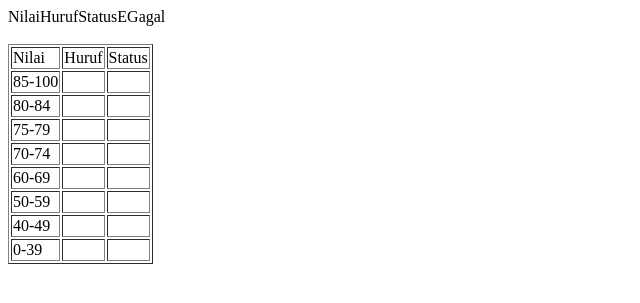
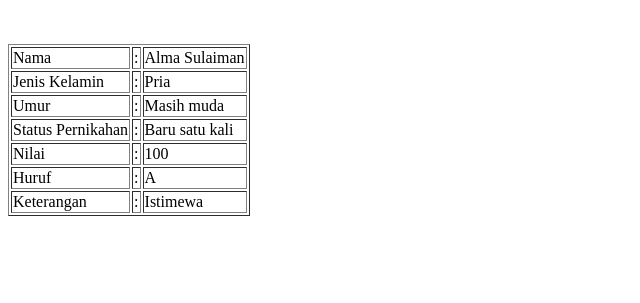
Before and after one commit to alsdoto/PemrogramanWeb, a PHP site: page /TugasPertemuan3.php in a window 1280 px wide. Shown: the top 303 px of the page, without its empty margins (0-640 px from the left). Run offline with PHP 8.4, Linux system fonts and the light colour scheme; data that the repository does not hold is empty.

Commit message:
Update TugasPertemuan3.php
Sudah di update sesuai arahan dosen

```diff
--- a/TugasPertemuan3.php
+++ b/TugasPertemuan3.php
@@ -1,7 +1,12 @@
 <?php
-$nilai1 = 0;
 
-if ($nilai1 <= 39) {
+$namalengkap = "Alma Sulaiman";
+$jeniskelamin = "Pria";
+$umur = "Masih muda";
+$menikah = "Baru satu kali";
+$nilai1 = 100;
+
+if ($nilai1 <= 35 && $nilai1 >= 85) {
     $huruf = "E";
     $status = "Gagal";
 } else if ($nilai1 >= 40 && $nilai1 <= 49) {
@@ -27,11 +32,9 @@ if ($nilai1 <= 39) {
     $status = "Istimewa";
 }
 else{
-    echo "Nilai tidak terdefinisi";
+    $huruf = "Nilai tidak terdefinisi";
+    $status = '';
 }
-
-echo "Nilai", "Huruf", "Status";
-echo "$nilai", "$huruf", "$status";
 ?>
 
 <br>
@@ -42,49 +45,77 @@ echo "$nilai", "$huruf", "$status";
     <body>
         <table border="1" padding="1">
             <tr>
-                <td>Nilai</td>
-                <td>Huruf</td>
-                <td>Status</td>
+                <td>Nama</td>
+                <td>:</td>
+                <td>
+                    <?php echo $namalengkap; ?>
+                </td>
             </tr>
             <tr>
-                <td><?php ?> 85-100</td>
-                <td><?php ?></td>
-                <td><?php ?></td>
+                <td>
+                    Jenis Kelamin
+                </td>
+                <td>
+                    :
+                </td>
+                <td>
+                    <?php echo $jeniskelamin; ?>
+                </td>
             </tr>
             <tr>
-                <td><?php ?> 80-84</td>
-                <td><?php ?> </td>
-                <td><?php ?> </td>
+                <td>
+                    Umur
+                </td>
+                <td>
+                    :
+                </td>
+                <td>
+                    <?php echo $umur; ?>
+                </td>
             </tr>
             <tr>
-                <td><?php ?> 75-79</td>
-                <td><?php ?></td>
-                <td><?php ?></td>
+                <td>
+                    Status Pernikahan
+                </td>
+                <td>
+                    :
+                </td>
+                <td>
+                    <?php echo $menikah ?>
+                </td>
             </tr>
             <tr>
-                <td><?php ?> 70-74</td>
-                <td><?php ?></td>
-                <td><?php ?></td>
+                <td>
+                    Nilai
+                </td>
+                <td>
+                    :
+                </td>
+                <td>
+                    <?php echo $nilai1; ?>
+                </td>
             </tr>
             <tr>
-                <td><?php ?> 60-69</td>
-                <td><?php ?></td>
-                <td><?php ?></td>
+                <td>
+                    Huruf
+                </td>
+                <td>
+                    :
+                </td>
+                <td>
+                    <?php echo $huruf; ?>
+                </td>
             </tr>
             <tr>
-                <td><?php ?> 50-59</td>
-                <td><?php ?></td>
-                <td><?php ?></td>
-            </tr>
-            <tr>
-                <td><?php ?> 40-49</td>
-                <td><?php ?></td>
-                <td><?php ?></td>
-            </tr>
-            <tr>
-                <td><?php ?> 0-39</td>
-                <td><?php ?></td>
-                <td><?php ?></td>
+                <td>
+                    Keterangan
+                </td>
+                <td>
+                    :
+                </td>
+                <td>
+                    <?= $status;?>
+                </td>
             </tr>
         </table>
     </body>
```
